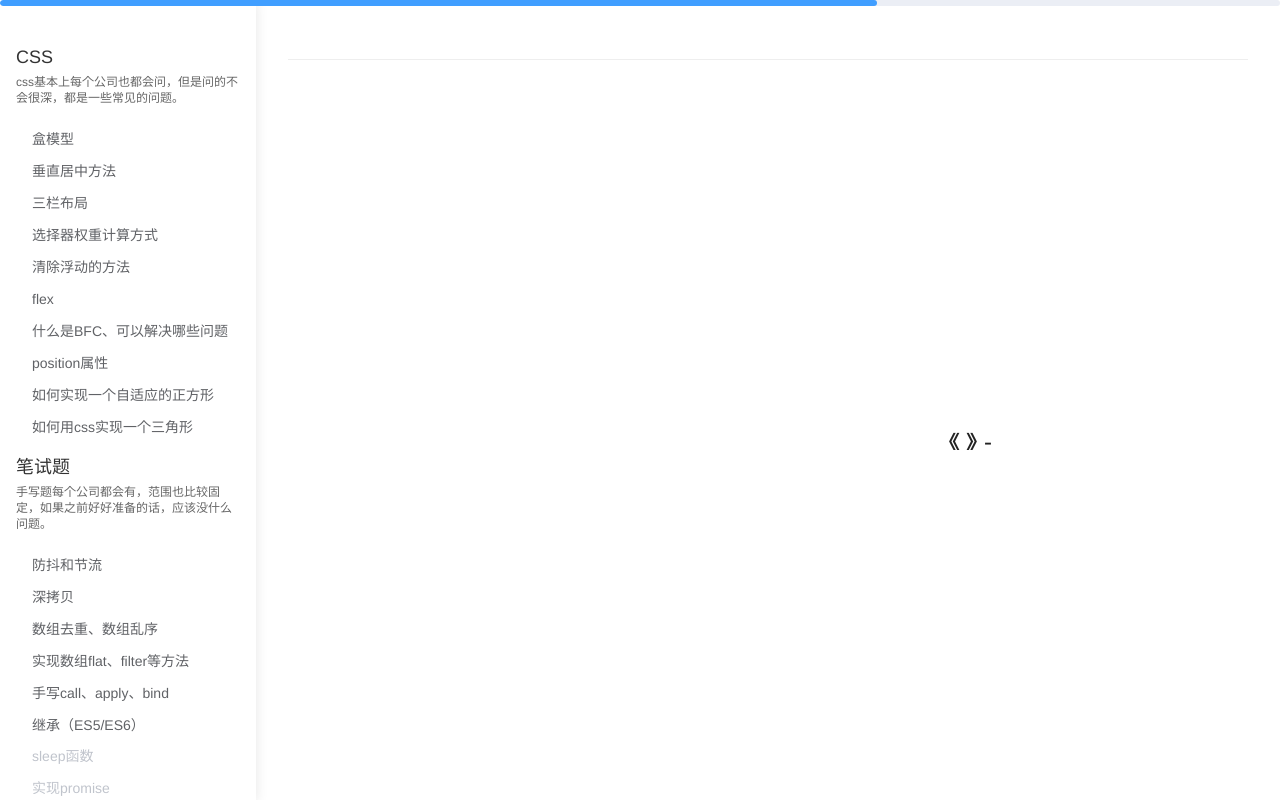
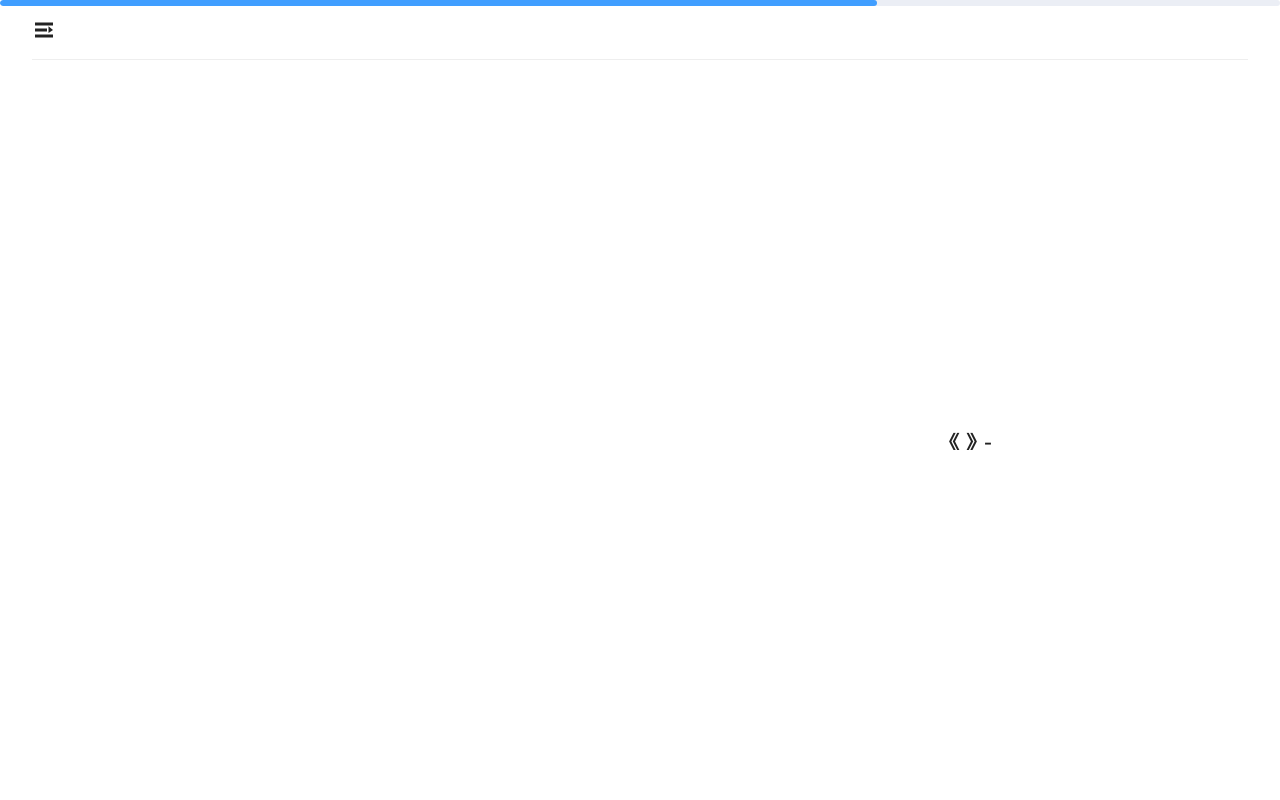
Before and after one commit to woodccc/sky-web, a Vue app: page / in a window 1280 px wide. Built offline with nearby package versions, Linux system fonts and the light colour scheme; no server answers.

Commit message:
feature: 侧边栏收缩。

```diff
--- a/src/components/Layout/index.vue
+++ b/src/components/Layout/index.vue
@@ -1,5 +1,5 @@
 <template>
-  <div class="layout">
+  <div class="layout" :style="{'grid-template-columns': asideFold ? '1fr 4fr' : '0fr 5fr'}">
     <div class="side">
       <div class="percentage">
         <el-progress :show-text="false" :percentage="percentage"/>
@@ -13,7 +13,13 @@
       />
     </div>
     <div class="main">
-      <h1 class="title">{{currentAsideItemLabel}}</h1>
+      <h1 class="title">
+        <div class="icon-container" @click="handleToggleAsideFold">
+          <i v-if="asideFold" class="el-icon-s-fold"></i>
+          <i v-else class="el-icon-s-unfold"></i>
+        </div>
+        {{currentAsideItemLabel}}
+      </h1>
       <div class="content">
         <router-view/>
       </div>
@@ -36,6 +42,8 @@ import routes from '@/router/routes';
   },
 })
 export default class Layout extends Vue {
+  asideFold: Boolean = false;
+
   @Prop() private msg!: string;
 
   get asideDataWithRoute(): any {
@@ -68,9 +76,23 @@ export default class Layout extends Vue {
     const hadDone = _.filter(this.allAsideItems, ((item: any) => item.path));
     return Number(((hadDone.length / this.allAsideItems.length) * 100).toFixed(2));
   }
+
+  handleToggleAsideFold() {
+    this.asideFold = !this.asideFold
+  }
 }
 </script>
 
 <style scoped lang="stylus">
   @import "index.styl"
+  .main h1
+    position relative
+  .icon-container
+    height 100%
+    position absolute
+    left 0
+    top 0
+    display flex
+    flex-direction column
+    justify-content center
 </style>
```
